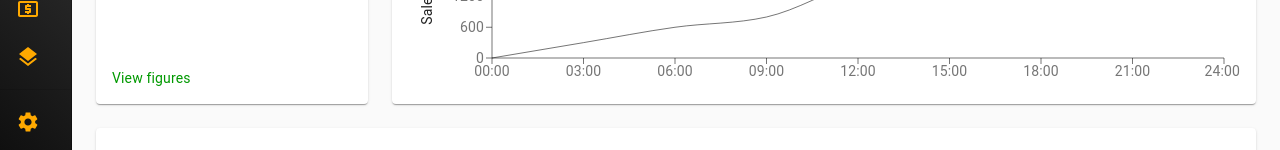
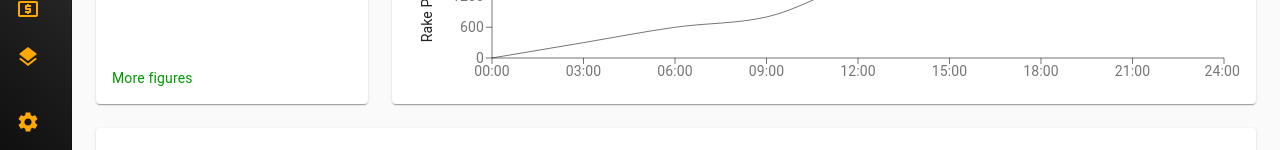
Before and after one commit to rebatepokerapp/agent-admin-v1, a React (Create React App) app: page / in a window 1280 px wide. Shown: the part 232-382 px from the top of the page. Built offline with nearby package versions, Linux system fonts and the light colour scheme.

Commit message:
rake profit change

```diff
--- a/src/Chart.js
+++ b/src/Chart.js
@@ -43,7 +43,7 @@ export default function Chart() {
               position="left"
               style={{ textAnchor: 'middle', fill: theme.palette.text.primary }}
             >
-              Sales ($)
+              Rake Profit ($)
             </Label>
           </YAxis>
           <Line type="monotone" dataKey="amount" stroke={theme.palette.text.secondary} dot={false} />
--- a/src/Deposits.js
+++ b/src/Deposits.js
@@ -27,7 +27,7 @@ export default function Deposits() {
       </Typography>
       <div>
         <Link href="#" style={{color:'#009900'}} onClick={preventDefault}>
-          View figures
+          More figures
         </Link>
       </div>
     </React.Fragment>
```
